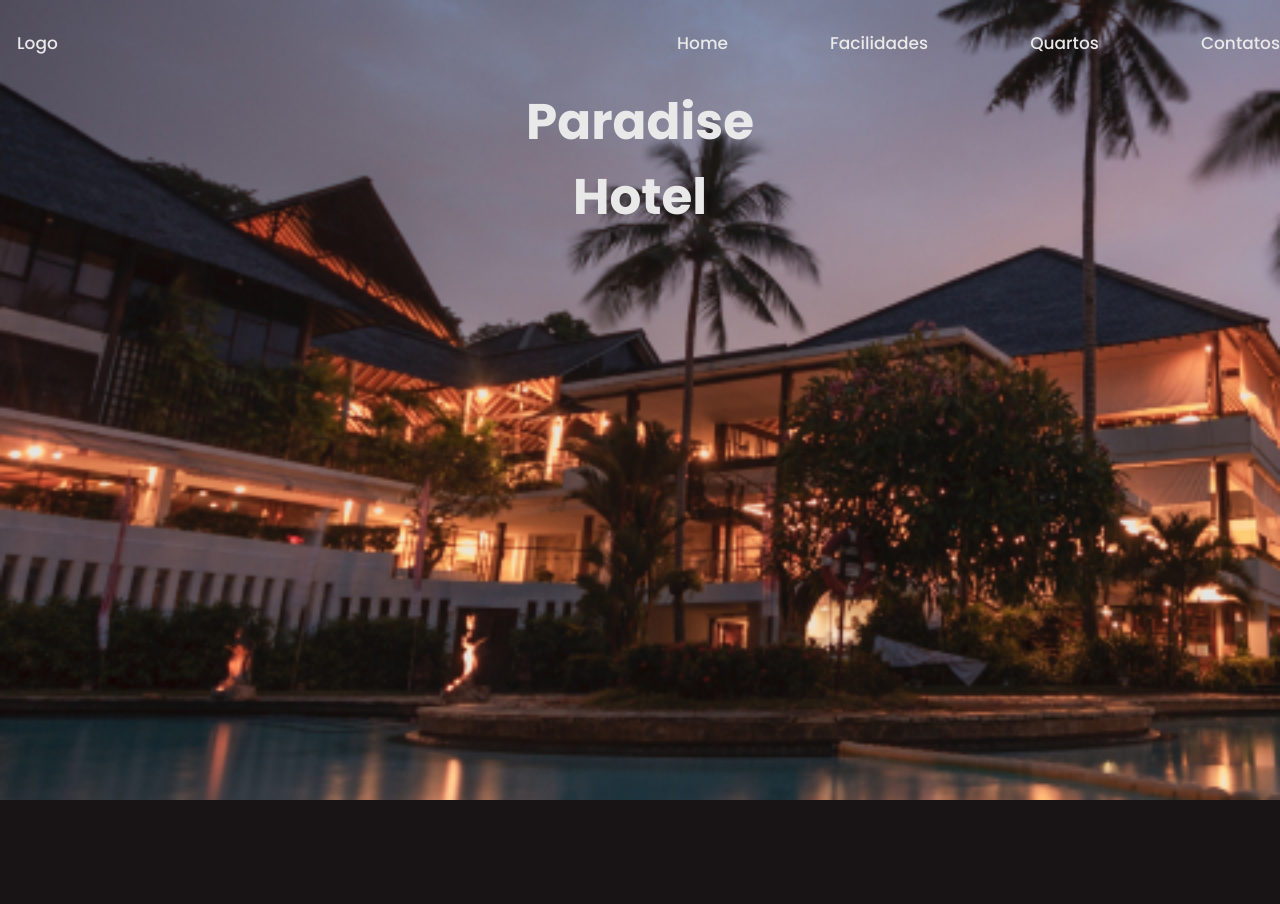
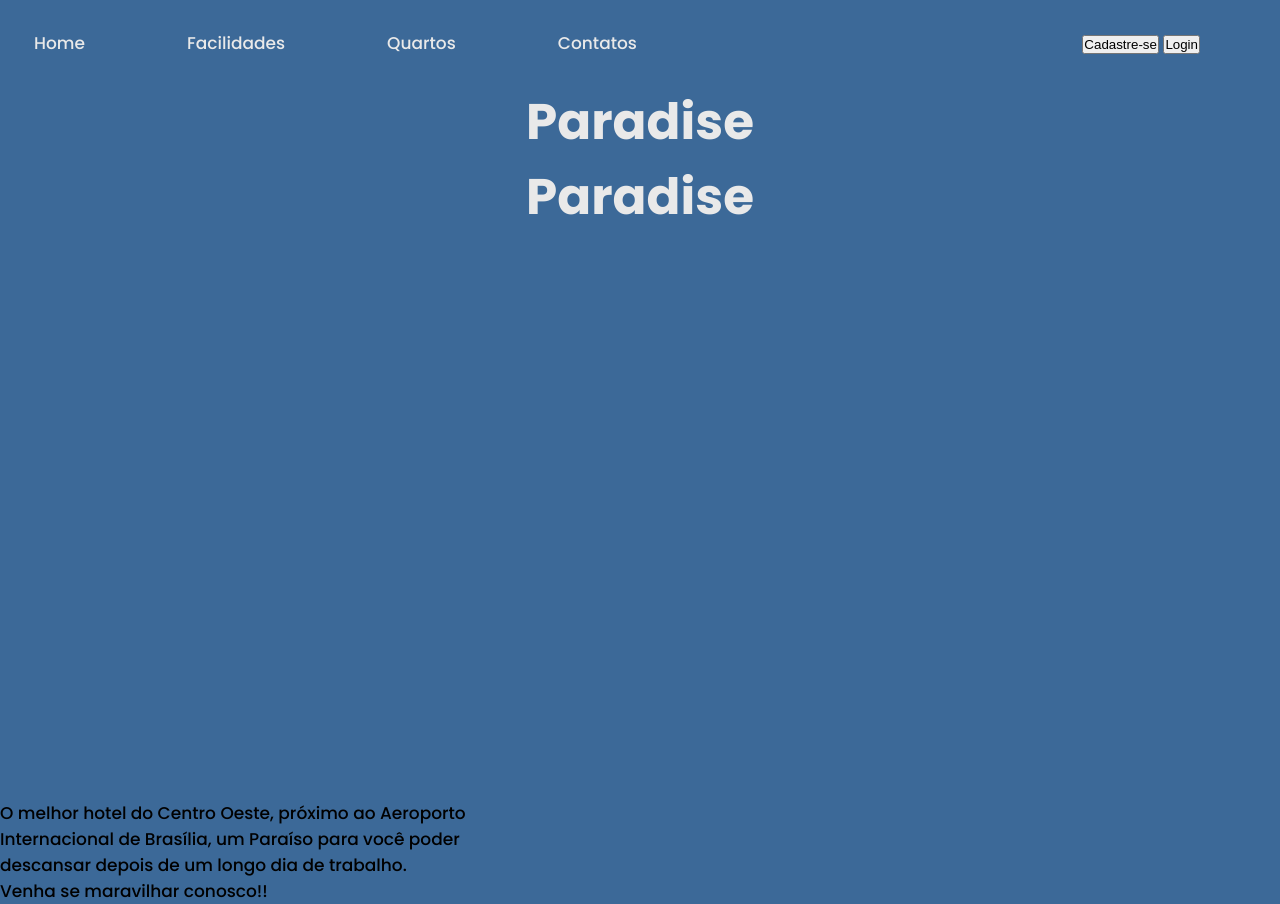
Before and after one commit to jaelson2022/Paradise-Hotel, a PHP site: page /hotel.php in a window 1280 px wide. Before the commit the page ends 800 px from the top, so only its background shows below. Run offline with PHP 8.4, Linux system fonts and the light colour scheme.

Commit message:
modificação

```diff
--- a/hotel.php
+++ b/hotel.php
@@ -17,29 +17,40 @@
 <body>
     <div class="wrapper">
         <header class="header">
-            <a href="#">Logo</a>
+
             <nav class="nav">
-                <ul>
-                    <li><a href="#"></a>Home</li>
-                    <li><a href="#"></a>Facilidades</li>
-                    <li><a href="#"></a>Quartos</li>
-                    <li><a href="#"></a>Contatos</li>
+                <ul class="header-menu">
+                    <li><a href="#home"></a>Home</li>
+                    <li><a href="#facilidade"></a>Facilidades</li>
+                    <li><a href="#quarto"></a>Quartos</li>
+                    <li><a href="#contato"></a>Contatos</li>
                 </ul>
-
             </nav>
+            <div>
+                <button>Cadastre-se</button>
+                <button>Login</button>
+            </div>
         </header>
         <div class="hero">
             <main class="main">
                 <div class="left">
 
+
                     <center>
-                    <h1>Paradise</h1>
-                    <h1>Hotel</h1>
+                    <h1><li><a href="#paradise"></a>Paradise</li></h1>
+                    <h1><li><a href="#paradise"></a>Paradise</li></h1>
                     </center>
-
                 </div>
             </main>
         </div>
     </div>
+    <div>
+            <main>
+                <div>
+                   <p>O melhor hotel do Centro Oeste, próximo ao Aeroporto<br> Internacional de Brasília, um Paraíso para você poder <br>descansar depois de um longo dia de trabalho.<br>Venha se maravilhar conosco!!</p>
+
+                </div>
+                </main>
+        </div>
 </body>
 </html>
--- a/style.css
+++ b/style.css
@@ -14,8 +14,7 @@
 }
 
 body{
-    background: url(imagens/foto01.jpg) no-repeat;
-    background-size: cover;
+    background: #3C6998;
 }
 
 a, li{
@@ -24,7 +23,10 @@ a, li{
    color: var(--cinza-primario);
 }
 
+
+
 .header{
+    max-width: 1200px;
     display: flex;
     justify-content: space-between;
     align-items: center;
```
